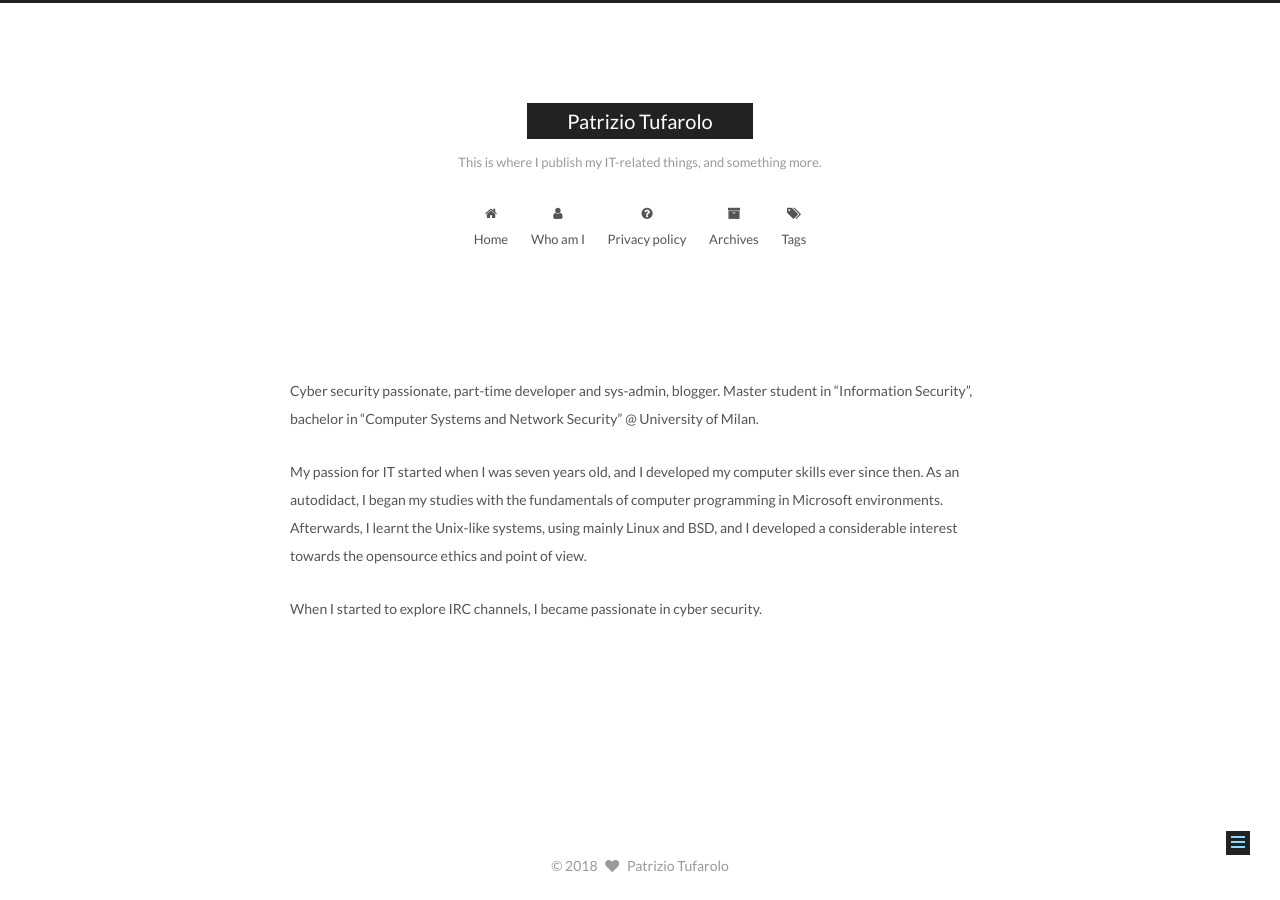
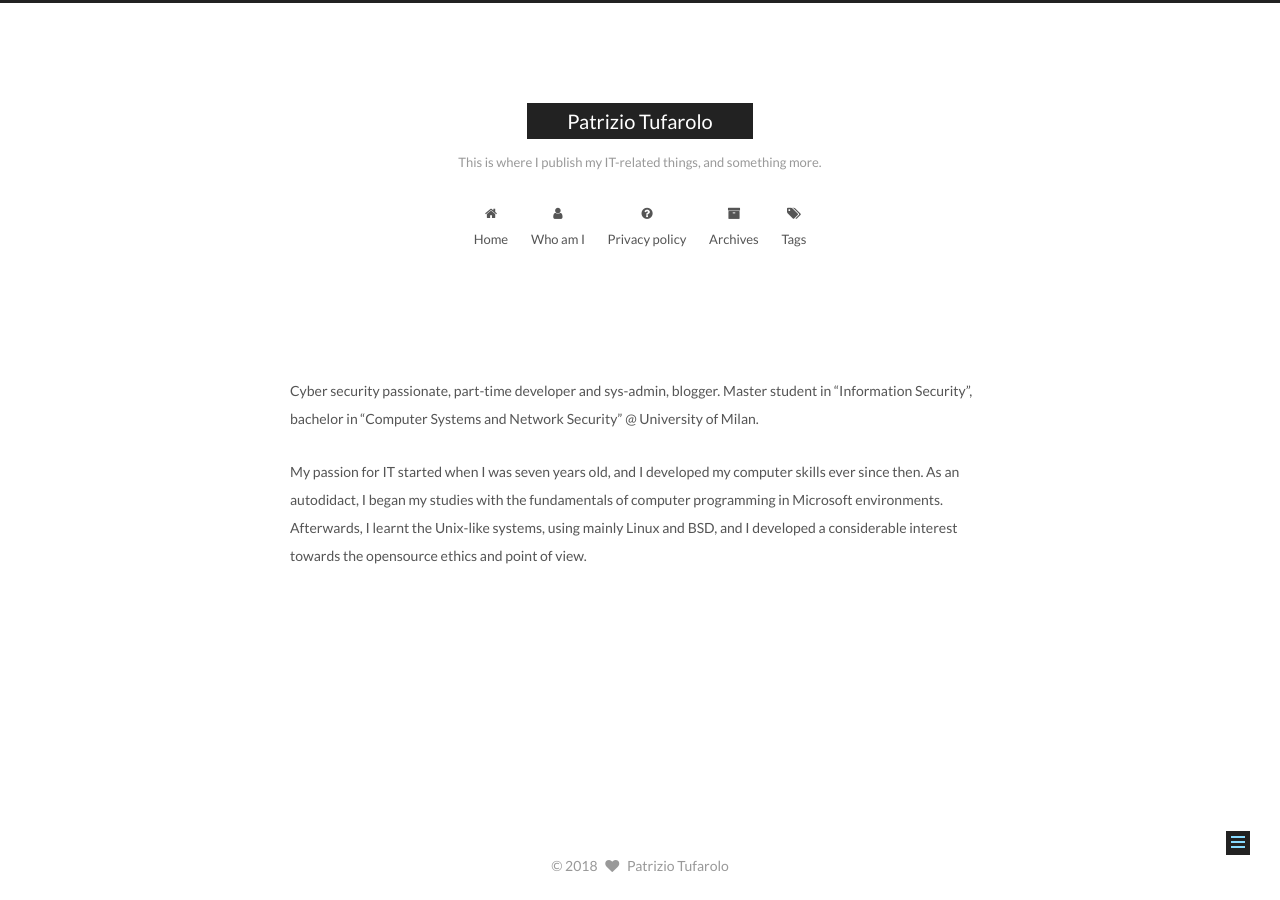
Before and after one commit to patriziotufarolo/patriziotufarolo.github.io, a Jekyll site: the page built from who-am-i/index.md, in a window 1280 px wide. Built offline with Jekyll 4.4.1, drawn with Linux system fonts in a browser that asks for light colours; comment, search, counter and statistics services are not loaded.

Commit message:
Update index.md

```diff
--- a/who-am-i/index.md
+++ b/who-am-i/index.md
@@ -10,5 +10,3 @@ Master student in "Information Security", bachelor in "Computer Systems and Netw
 My passion for IT started when I was seven years old, and I developed my computer skills ever since then.
 As an autodidact, I began my studies with the fundamentals of computer programming in Microsoft environments.
 Afterwards, I learnt the Unix-like systems, using mainly Linux and BSD, and I developed a considerable interest towards the opensource ethics and point of view.
-
-When I started to explore IRC channels, I became passionate in cyber security.
```
Also changed, not shown: other parts of who-am-i/index.md (+1 -1 lines).
